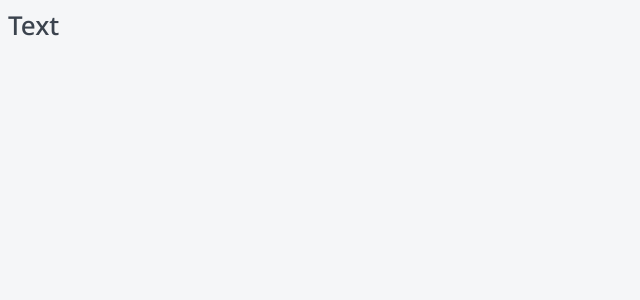
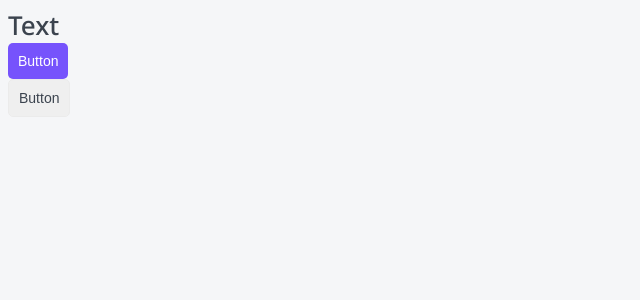
Before and after one commit to VakaZona/top-app, a Next.js app: page / in a window 1280 px wide. Shown: the top 300 px of the page, without its empty margins (0-640 px from the left). Built offline with nearby package versions, Linux system fonts and the light colour scheme.

Commit message:
classnames (add button)

```diff
--- /dev/null
+++ b/components/Button/Button.module.css
@@ -0,0 +1,33 @@
+.button {
+	display: block;
+
+	box-sizing: border-box;
+	padding: 10px;
+
+	cursor: pointer;
+	text-align: center;
+	border: none;
+	border-radius: 5px;
+	font-size: 14px;
+	transition: all 0.6s;
+}
+
+.primary {
+	color: var(--white);
+	background-color: var(--primary);
+}
+
+.primary:hover {
+	background-color: var(--primary-hover);
+}
+
+.ghost {
+	color: var(--black);
+	background-color: none;
+	border: 1px solid var(--gray-light);
+}
+
+.ghost:hover {
+	background-color: var(--primary-hover);
+	color: var(--white);
+}
--- /dev/null
+++ b/components/Button/Button.props.ts
@@ -0,0 +1,6 @@
+import { ReactNode } from 'react';
+
+export interface ButtonProps {
+	appearance: 'primary' | 'ghost';
+	children: ReactNode;
+}
--- /dev/null
+++ b/components/Button/Button.tsx
@@ -0,0 +1,16 @@
+import styles from './Button.module.css';
+import { ButtonProps } from './Button.props';
+import cn from 'classnames';
+
+export const Button = ({ appearance, children }: ButtonProps): JSX.Element => {
+	return (
+		<button
+			className={cn(styles.button, {
+				[styles.primary]: appearance == 'primary',
+				[styles.ghost]: appearance == 'ghost',
+			})}
+		>
+			{children}
+		</button>
+	);
+};
--- a/components/index.ts
+++ b/components/index.ts
@@ -1 +1,2 @@
 export * from './Htag/Htag';
+export * from './Button/Button';
--- a/src/pages/index.tsx
+++ b/src/pages/index.tsx
@@ -1,10 +1,12 @@
-import { Htag } from 'components';
+import { Button, Htag } from 'components';
 import React from 'react';
 
 export default function Home() {
   return (
     <div>
       <Htag tag='h1'>Text</Htag>
+      <Button appearance='primary'>Button</Button>
+      <Button appearance='ghost'>Button</Button>
     </div>
   );
 }
--- a/src/styles/globals.css
+++ b/src/styles/globals.css
@@ -12,10 +12,13 @@
 
 :root {
 	--black: #3B434E;
+	--gray-light: #EBEBEB;
 	--white: white;
 	--primary: #7653FC;
+	--primary-hover: #6d50e0;
 	--red: #FC836D;
 	--green: #1DC37E;
 	--green-light: #C8F8E4;
 	--font-family: 'Noto Sans', sans-serif;
+
 }
```
